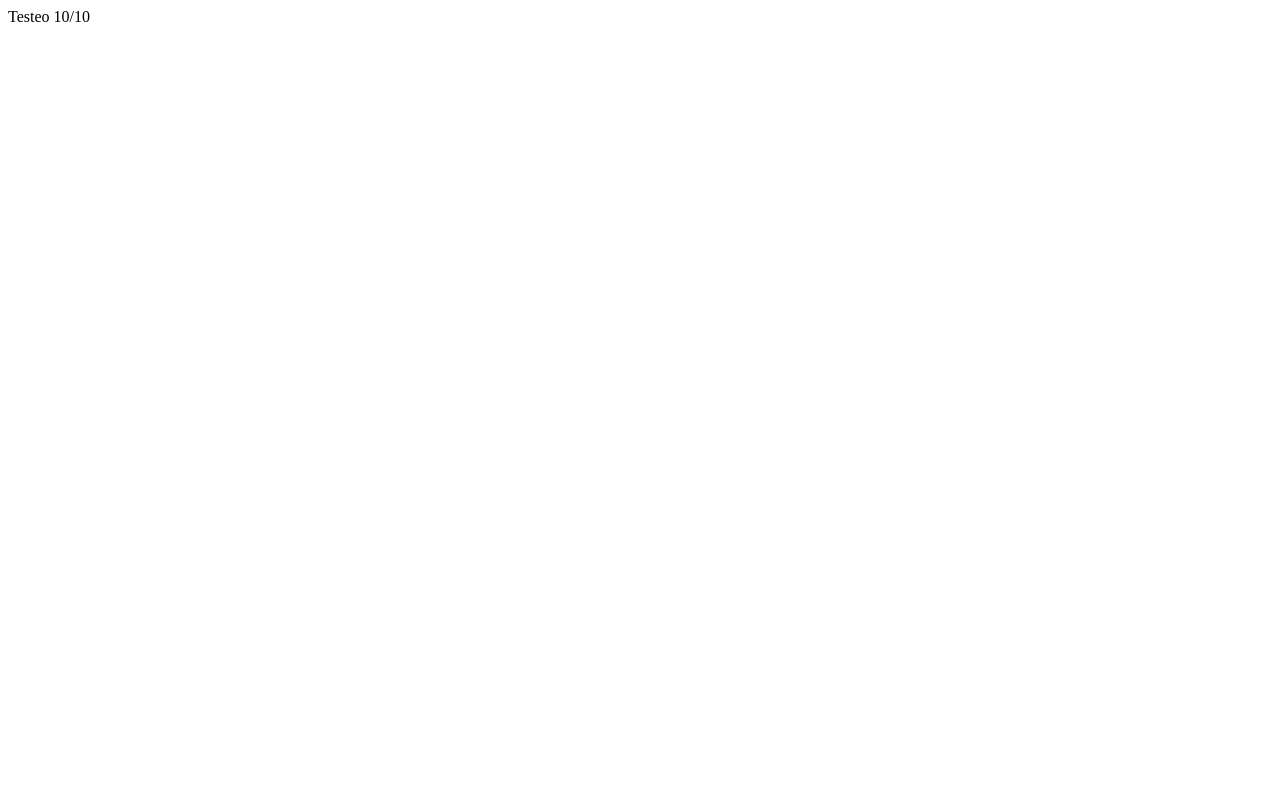
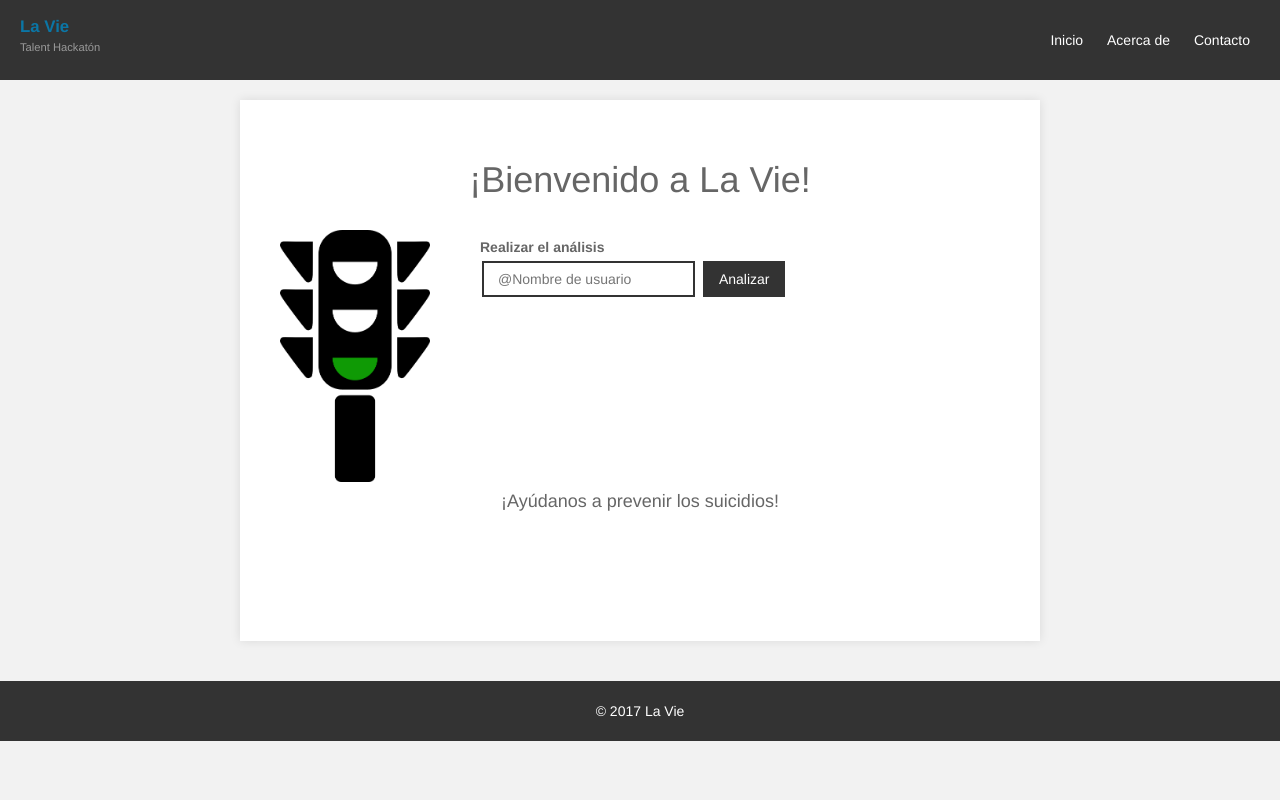
Before and after one commit to HostMartin-Ex/my-first-blog, a Django app: page / in a window 1280 px wide. Before the commit the page is almost empty. Run offline with Django 3.2, Linux system fonts and the light colour scheme; some libraries are stand-ins or nearby versions.

Commit message:
Pruebas 2

```diff
--- /dev/null
+++ b/blog/static/css/blog.css
@@ -0,0 +1,133 @@
+body{
+  background: #f2f2f2;
+  color: #666;
+  padding-top: 80px;
+}
+img.traficligth {
+  float: left;
+  padding-right: 50px;
+}
+label {
+  display: block;
+  margin: .5em 0 0 0;
+}
+p{
+  overflow: auto;
+}
+div{
+  overflow: auto;
+}
+.button {
+  border: none;
+  background-color: #333;
+  color: white;
+  padding: 8px 16px;
+  text-align: center;
+  text-decoration: none;
+  display: inline-block;
+  margin: 4px 2px;
+  -webkit-transition-duration: 0.4s;
+  transition-duration: 0.4s;
+  cursor: pointer;
+}
+.text{
+  background-color: white;
+  padding: 6px 14px;
+  margin: 4px 2px;
+  color: black;
+  border: 2px solid #333;
+}
+
+.button:hover {
+    background-color: #0b76a6; /* Green */
+    color: white;
+}
+#main-header {
+  background: #333;
+  color: white;
+  height: 80px;
+  width: 100%;
+	left: 0;
+	top: 0;
+	position: fixed;
+}
+#main-header a {
+  color: white;
+}
+
+#logo-header {
+  float: left;
+  padding: 15px 0 0 20px;
+  text-decoration: none;
+}
+#logo-header:hover {
+  color: #0b76a6;
+}
+
+#logo-header .site-name {
+  display: block;
+  font-weight: 700;
+  font-size: 1.2em;
+}
+
+#logo-header .site-desc {
+  display: block;
+  font-weight: 300;
+  font-size: 0.8em;
+  color: #999;
+}
+
+
+/*
+* Navegación
+*/
+nav {
+  float: right;
+}
+nav ul {
+  margin: 0;
+  padding: 0;
+  list-style: none;
+  padding-right: 20px;
+}
+
+nav ul li {
+  display: inline-block;
+  line-height: 80px;
+}
+
+nav ul li a {
+  display: block;
+  padding: 0 10px;
+  text-decoration: none;
+}
+
+nav ul li a:hover {
+  background: #0b76a6;
+}
+
+#main-content {
+  background: white;
+  width: 90%;
+  max-width: 800px;
+  margin: 20px auto;
+  box-shadow: 0 0 10px rgba(0,0,0,.1);
+}
+
+#main-content header,
+#main-content .content {
+  padding: 40px;
+}
+#main-footer {
+	background: #333;
+	color: white;
+	text-align: center;
+	padding: 20px;
+	margin-top: 40px;
+}
+#main-footer p {
+	margin: 0;
+}
+#main-footer a {
+	color: white;
+}
--- a/blog/templates/blog/post_list.html
+++ b/blog/templates/blog/post_list.html
@@ -1,8 +1,56 @@
-<html>
+{% load staticfiles %}
+<!DOCTYPE html>
+<html lang="es">
   <head>
-    <title>Le Vie</title>
+    <meta charset="utf-8">
+    <title>La Vie</title>
+    <link rel="shortcut icon" type="image/png" href="{% static 'images/favicon.ico' %}">
+    <link rel="stylesheet" href="//maxcdn.bootstrapcdn.com/bootstrap/3.2.0/css/bootstrap.min.css">
+    <link rel="stylesheet" href="//maxcdn.bootstrapcdn.com/bootstrap/3.2.0/css/bootstrap-theme.min.css">
+    <link rel="stylesheet" href="{% static 'css/blog.css' %}">
   </head>
   <body>
-    Testeo 10/10
+    <header id="main-header">
+  		<a id="logo-header" href="#">
+  			<span class="site-name">La Vie</span>
+  			<span class="site-desc">Talent Hackatón</span>
+  		</a>
+  		<nav>
+  			<ul>
+  				<li><a href="#">Inicio</a></li>
+  				<li><a href="#">Acerca de</a></li>
+  				<li><a href="#">Contacto</a></li>
+  			</ul>
+  		</nav>
+    </header>
+
+    <section id="main-content">
+      <article>
+  			<header>
+  				<h1 align="center">¡Bienvenido a La Vie!</h1>
+          <p></p><p></p>
+          <div >
+              <img class="traficligth" width="200" src="{% static 'images/traficligth.png' %}" align="right">
+              <form action="http://mshvc2.pythonanywhere.com/">
+                <label for="analisislabel">Realizar el análisis</label>
+                <input type="text" name="fname" class="text" placeholder="@Nombre de usuario">
+                <input type="submit" value="Analizar" class="button">
+              </form>
+          </div>
+          <div>
+            <h4 align="center">
+              ¡Ayúdanos a prevenir los suicidios!
+            </h4>
+          </div>
+  			</header>
+  			<div class="content">
+
+  			</div>
+
+  		</article> <!-- /article -->
+    </section>
+    <footer id="main-footer">
+		    <p>&copy; 2017 <a href="http://mshvc2.pythonanywhere.com/">La Vie</a></p>
+	  </footer>
   </body>
 </html>
```
Also changed, not shown: blog/static/images/favicon.ico (added), blog/static/images/traficligth.png (added).
